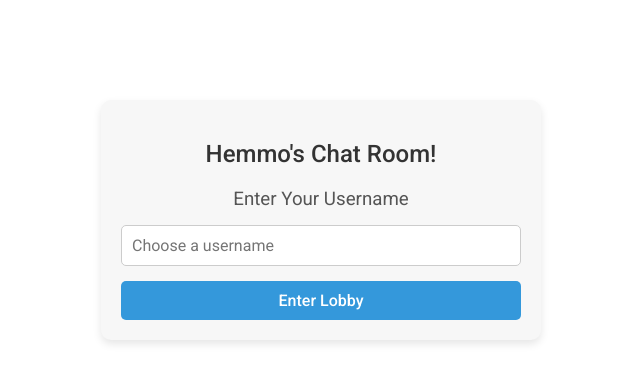
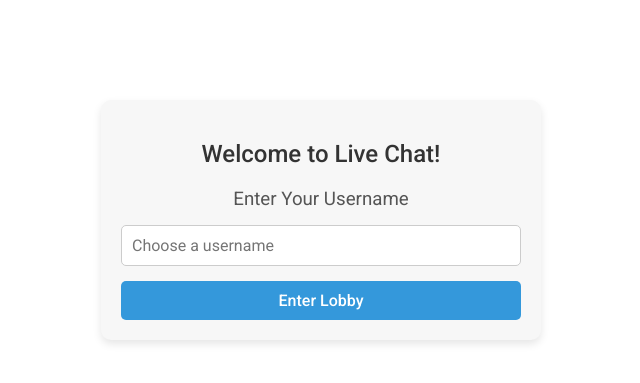
Before and after one commit to hemmokarja/Live-Chat-k8s, a Flask app: page / in a window 1280 px wide. Shown: the top 383 px of the page, without its empty margins (319-959 px from the left). Run offline with Flask 3, Linux system fonts and the light colour scheme; some libraries are stand-ins or nearby versions.

Commit message:
Change landing page title

```diff
--- a/src/app/ui/templates/home.html
+++ b/src/app/ui/templates/home.html
@@ -6,7 +6,7 @@
 
 {% block content %}
 <div class="form-container">
-  <h2>Hemmo's Chat Room!</h2>
+  <h2>Welcome to Live Chat!</h2>
   <form action="/check_username" method="POST">
     <h3>Enter Your Username</h3>
     <div class="input-group">
```
